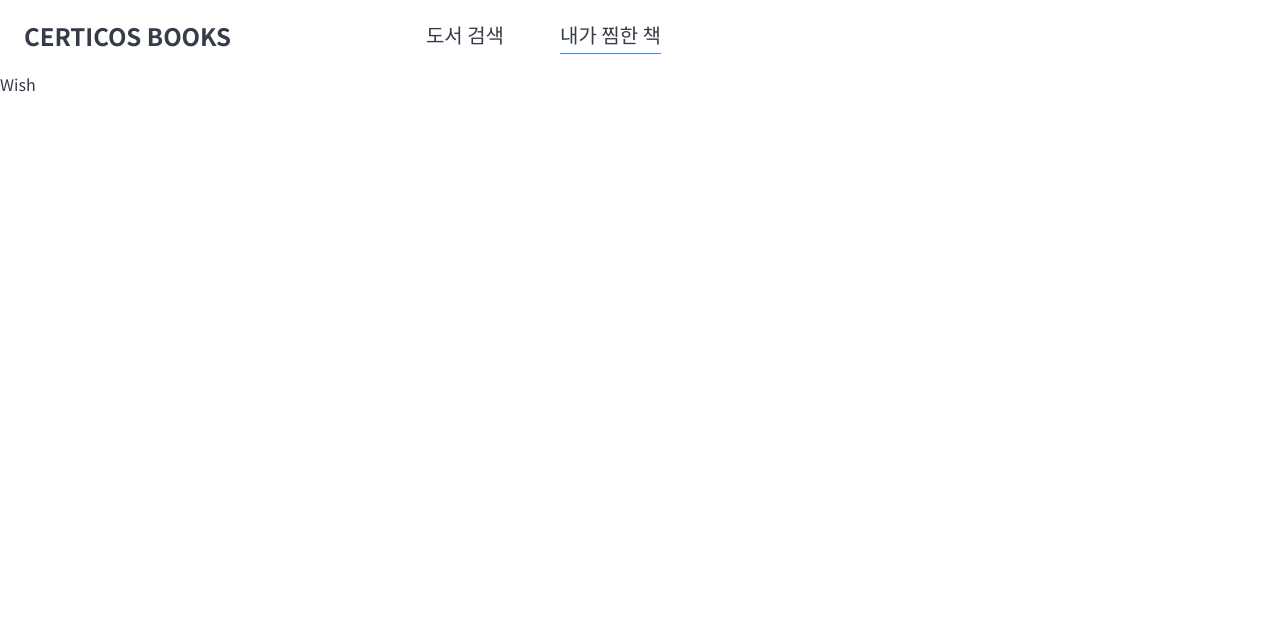
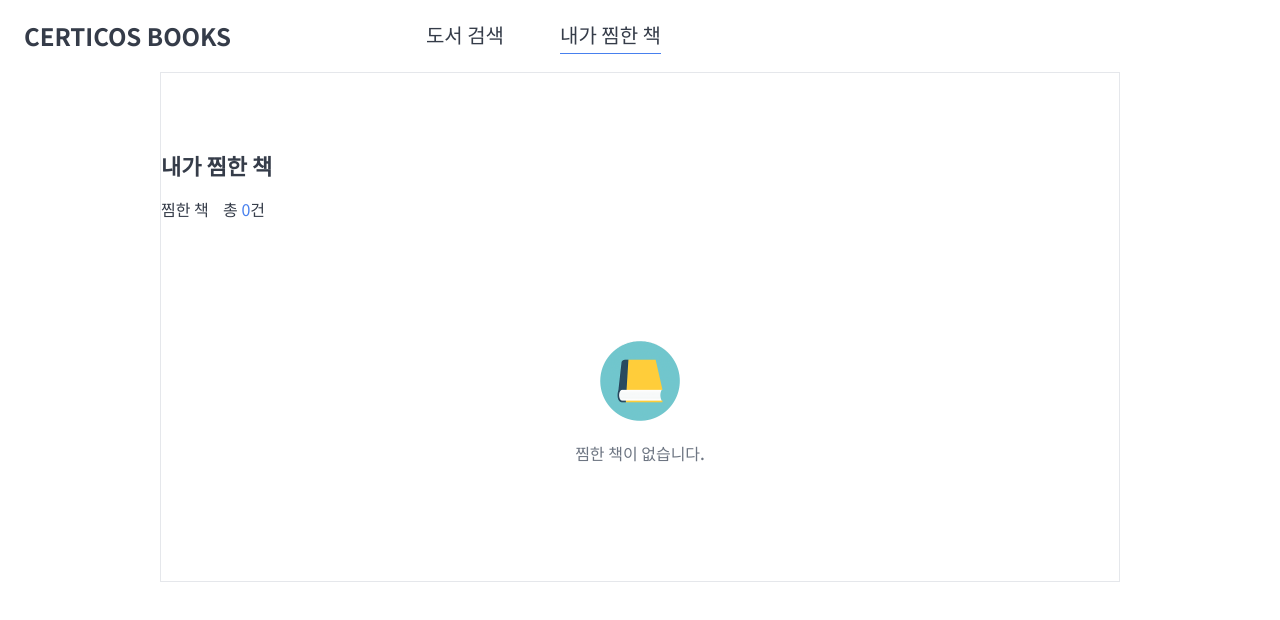
Before and after one commit to lunathebright/certicos-books, a React (Vite) app: page /wish in a window 1280 px wide. Shown: the top 620 px of the page. Built offline with nearby package versions, Linux system fonts and the light colour scheme.

Commit message:
[ADD] 찜 목록 컴포넌트 기본 설정

```diff
--- /dev/null
+++ b/src/components/wish/WishResult.tsx
@@ -0,0 +1,21 @@
+import { useState } from "react";
+import None from "../common/None";
+import ListItem from "../common/ListItem";
+
+export default function WishResult() {
+  const [list, setList] = useState([]);
+
+  return (
+    <>
+      {list.length === 0 ? (
+        <None text="찜한 책이 없습니다." />
+      ) : (
+        <>
+          {[...Array(10)].map((_, idx) => (
+            <ListItem key={idx} />
+          ))}
+        </>
+      )}
+    </>
+  );
+}
--- a/src/pages/Wish.tsx
+++ b/src/pages/Wish.tsx
@@ -1,5 +1,16 @@
-import React from "react";
+import Layout from "../components/common/Layout";
+import WishResult from "../components/wish/WishResult";
+import { navItems } from "../data/constants/nav";
 
 export default function Wish() {
-  return <div>Wish</div>;
+  return (
+    <Layout title={navItems.wish.name}>
+      <>
+        <p>
+          찜한 책 &nbsp;&nbsp; 총 <span className="text-primary">0</span>건
+        </p>
+        <WishResult />
+      </>
+    </Layout>
+  );
 }
```
